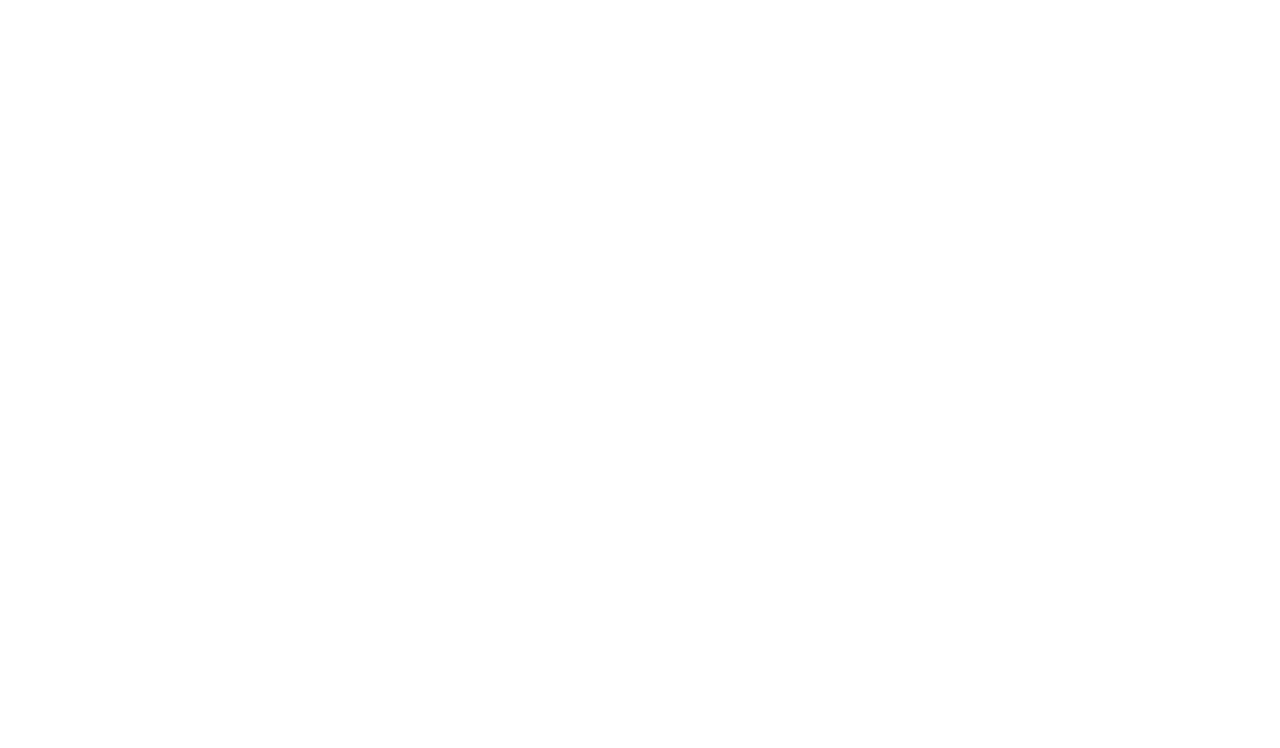
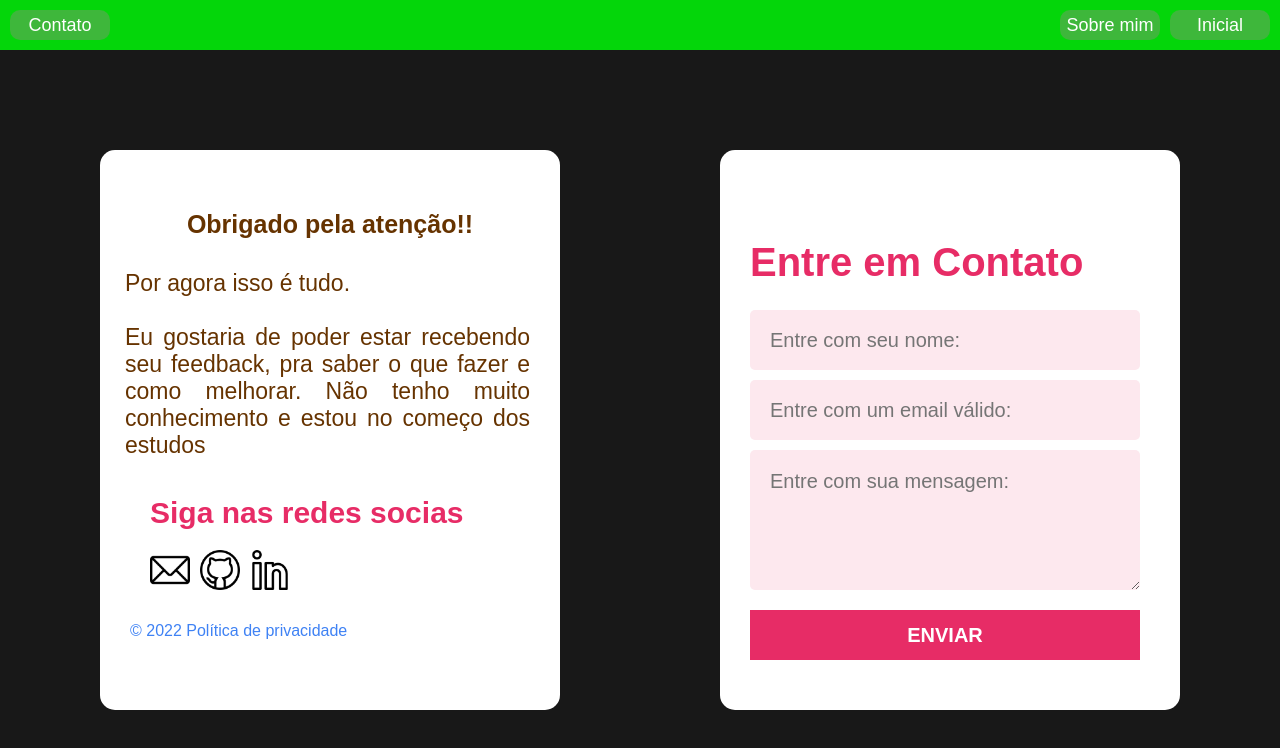
Before and after one commit to GustavoLima67/Gerador-de-senha, a plain HTML site: page pageContact.html in a window 1280 px wide. Drawn offline with Linux system fonts and the light colour scheme.

Commit message:
Contact page made

```diff
--- /dev/null
+++ b/CSS/pageContact.css
@@ -0,0 +1,238 @@
+* {
+    font-family: sans-serif;
+    margin: 0 auto;
+    padding: 0;
+}
+
+body {
+    background-color: #181818;
+    width: 100%;
+    height: 100vh;
+    display:  flex;
+    justify-content: center;
+    align-items: center;
+    flex-direction: column;
+    overflow: hidden;
+}
+
+.menu-bar{
+    position: absolute;
+    top: 0;
+    width: 100%;
+    left: 0;
+    background-color: rgba(0, 255, 8, 0.824);
+    height: 50px;
+}
+
+.button-contact{
+    background-color: #3eb73b;
+    color: #fff;
+    font-size: 18px;
+    position: absolute;
+    top: 10px;
+    border: 0;
+    border-radius: 10px;
+    width: 100px;
+    height: 30px;
+    left: 10px;
+    cursor: pointer;
+    transition: transform 0.5s;
+}
+
+.button-contact:hover{
+    transform: scale(1.05);
+}
+
+.button-my{
+    background-color: #3eb73b;
+    color: #fff;
+    font-size: 18px;
+    position: absolute;
+    top: 10px;
+    border: 0;
+    border-radius: 10px;
+    width: 100px;
+    height: 30px;
+    right: 120px;
+    cursor: pointer;
+    transition: transform 0.5s;
+}
+
+.button-my:hover{
+    transform: scale(1.05);
+}
+
+.button-my a {
+    text-decoration: none;
+    color: #fff;
+}
+
+.button-home{
+    background-color: #3eb73b;
+    color: #fff;
+    font-size: 18px;
+    position: absolute;
+    top: 10px;
+    border: 0;
+    border-radius: 10px;
+    width: 100px;
+    height: 30px;
+    right: 10px;
+    cursor: pointer;
+    transition: transform 0.5s;
+}
+
+.button-home:hover{
+    transform: scale(1.05);
+}
+
+.button-home a {
+    text-decoration: none;
+    color: #fff;
+}
+
+.card-contact {
+    background: #FFFFFF;
+    position: absolute;
+    right: 100px;
+    top: 150px;
+    width: 400px;
+    height: 500px;
+    border-radius: 15px;
+    padding: 30px;
+}
+
+.contact span {
+    position: absolute;
+    color: #E72C66;
+    font-size: 40px;
+    top: 90px;
+    font-weight: bold;
+}
+
+.groups-contact input {
+    background-color: #FDE8EE;
+    width: 350px;
+    height: 20px;
+    border: none;
+    font-size: 20px;
+    padding: 20px 20px;
+    border-radius: 5px;
+}
+
+.group-name {
+    position: absolute;
+    top: 160px;
+}
+
+.group-gmail input {
+    position: absolute;
+    top: 230px;
+}
+
+.group-message textarea {
+    position: absolute;
+    background-color: #FDE8EE;
+    width: 350px;
+    height: 100px;
+    padding: 20px 20px;
+    top: 300px;
+    font-size: 20px;
+    border-radius: 5px;
+    border: none;
+}
+
+.group-botton button {
+    position: absolute;
+    width: 390px;
+    height: 50px;
+    bottom: 50px;
+    background-color: #E72C66;
+    color: #fff;
+    text-align: center;
+    justify-content: center;
+    align-items: center;
+    font-weight: bold;
+    font-size: 20px;
+    border: none;
+    cursor: pointer;
+}
+
+.card-contact div .group-botton:hover > button {
+    background-color: #80dfff;
+}
+
+.card-follow {
+    background: #FFFFFF;
+    position: absolute;
+    left: 100px;
+    top: 150px;
+    width: 400px;
+    height: 500px;
+    border-radius: 15px;
+    padding: 30px;
+}
+
+ul li {
+    list-style: none;
+}
+
+.follow span {
+    position: absolute;
+    font-size: 30px;
+    font-weight: bold;
+    bottom: 180px;
+    left: 50px;
+    color: #E72C66;
+}
+
+.social-gmail a img {
+    position: absolute;
+    list-style: none;
+    bottom: 120px;
+    left: 50px;
+    width: 40px;
+}
+
+.social-github a img {
+    position: absolute;
+    list-style: none;
+    bottom: 120px;
+    left: 100px;
+    width: 40px;
+}
+
+.social-linkedin a img {
+    position: absolute;
+    list-style: none;
+    bottom: 120px;
+    left: 150px;
+    width: 40px;
+}
+
+.Privacy-policy {
+    position: absolute;
+    color: #3F82F4;
+    bottom: 70px;
+}
+
+.feedback {
+    color: #663300;
+}
+
+.feedback h1 {
+    position: relative;
+    text-align: center;
+    font-size: 25px;
+    font-weight: bold;
+    top: 30px;
+}
+
+.feedback p {
+    position: absolute;
+    text-align: justify;
+    font-size: 23px;
+    padding: 0px 30px;
+    top: 120px;
+    left: -5px;
+}
--- a/CSS/pageMy.css
+++ b/CSS/pageMy.css
@@ -74,12 +74,7 @@ body{
 .button-home:hover{
     transform: scale(1.05);
 }
-.linkCon {
-    font-size: 18px;
-    text-decoration: none;
-    color: #fff;
-}
-.linkIni {
+.buttons-menu a {
     font-size: 18px;
     text-decoration: none;
     color: #fff;
@@ -153,12 +148,9 @@ h1 a {
     text-align: center;
     text-decoration: underline;
     padding-bottom: 20px;
-    transition: transform 0.5s;
+    font-size: 25px;
+    font-weight: bold;
     cursor: pointer;
-}
-
-.title:hover{
-    transform: scale(1.05);
 }
 
 .text {
--- a/CSS/style.css
+++ b/CSS/style.css
@@ -56,7 +56,7 @@ body{
 .button-my:hover{
     transform: scale(1.05);
 }
-.linkMy {
+.buttons-menu a {
     font-size: 18px;
     text-decoration: none;
     color: #fff;
@@ -77,11 +77,6 @@ body{
 }
 .button-contact:hover{
     transform: scale(1.05);
-}
-.linkContact{
-    font-size: 18px;
-    text-decoration: none;
-    color: #fff;
 }
 .logo {
     max-width: 600px;
--- a/pageContact.html
+++ b/pageContact.html
@@ -1,12 +1,85 @@
 <!DOCTYPE html>
-<html lang="en">
+<html lang="pt-BR">
+
 <head>
     <meta charset="UTF-8">
     <meta http-equiv="X-UA-Compatible" content="IE=edge">
     <meta name="viewport" content="width=device-width, initial-scale=1.0">
     <title>Contato</title>
+
+    <link rel="stylesheet" href="./CSS/pageContact.css">
 </head>
+
 <body>
+    <header class="menu-bar">
+        <div class="buttons-menu">
+            <div class="buttons">
+                <button class="button-contact">Contato</button>
+                <button class="button-my"> <a href="pageMy.html">Sobre mim</a> </button>
+                <button class="button-home"> <a href="index.html">Inicial</a> </button>
+            </div>
+        </div>
+    </header>
+    <section class="section-contact">
+        <div class="card-contact">
+            <form action="https://formsubmit.co/emailprofissionalGLS@gmail.com" method="post" class="contact">
+                <input type="hidden" name="accessKey" value="9684e068-8875-4bfa-8fc7-96b01f651802">
+                <span>Entre em Contato </span>
+                <div class="groups-contact">
+                    <div class="group-name">
+                        <label for="name-gmail" class="label-name" wfd-invisible="true"></label>
+                        <input type="text" name="name" placeholder="Entre com seu nome:" id="label-name" required />
+                    </div>
+                    <div class="group-gmail">
+                        <label for="gmail-label" class="label-gmail" wfid-invisible="true"></label>
+                        <input type="email" name="email" placeholder="Entre com um email válido:" id="label-gmail"
+                            required />
+                    </div>
+                    <div class="group-message">
+                        <textarea placeholder="Entre com sua mensagem:" name="message" id="text-message" cols="50"
+                            rows="4" required></textarea>
+                    </div>
+                    <div class="group-botton">
+                        <button type="submit"> ENVIAR </button>
+                    </div>
+                </div>
+            </form>
+        </div>
+    </section>
+    <section class="section-follow">
+        <div class="card-follow">
+            <div class="follow">
+                <span>Siga nas redes socias</span>
+                <div>
+                    <ul>
+                        <li class="social-gmail"> <a href="lgusta333@gmail.com"> <img src="./assets/img/icon-email.png"
+                                    alt="icone emaii"> </a> </li>
+                        <li class="social-github"> <a href="https://github.com/GustavoLima67"> <img
+                                    src="./assets/img/icon-github.png" alt="icone github"> </a> </li>
+                        <li class="social-linkedin"> <a href="https://www.linkedin.com/in/gustavo-lima-de-souza/"> <img
+                                    src="./assets/img/icon-linkedin.png" alt="icone linkedin"> </a> </li>
+                    </ul>
+                </div>
+                <div class="Privacy-policy">
+                    <div>
+                        <p>© 2022 Política de privacidade</p>
+                    </div>
+                </div>
+                <div class="feedback">
+                    <div>
+                        <h1>Obrigado pela atenção!!</h1>
+                        <p>
+                            Por agora isso é tudo.
+                            <br>
+                            <br>
+                            Eu gostaria de poder estar recebendo seu feedback, pra saber o que fazer e como melhorar.
+                            Não tenho muito conhecimento e estou no começo dos estudos
+                        </p>
+                    </div>
+                </div>
+            </div>
+        </div>
+    </section>
+</body>
 
-</body>
 </html>
```
Also changed, not shown: index.html (+2 -2 lines), pageMy.html (+16 -10 lines), assets/img/icon-email.png (added), assets/img/icon-face.png (added), assets/img/icon-github.png (added), assets/img/icon-linkedin.png (added).
